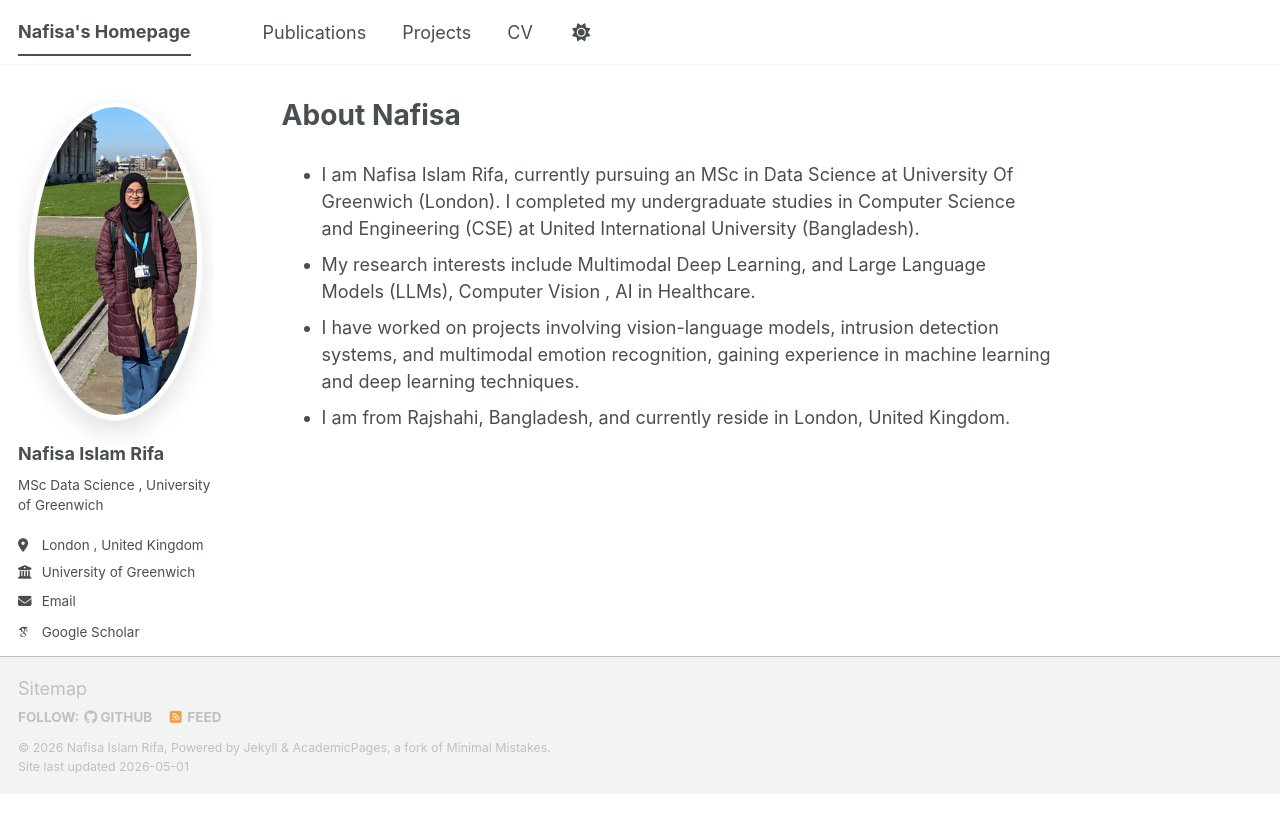
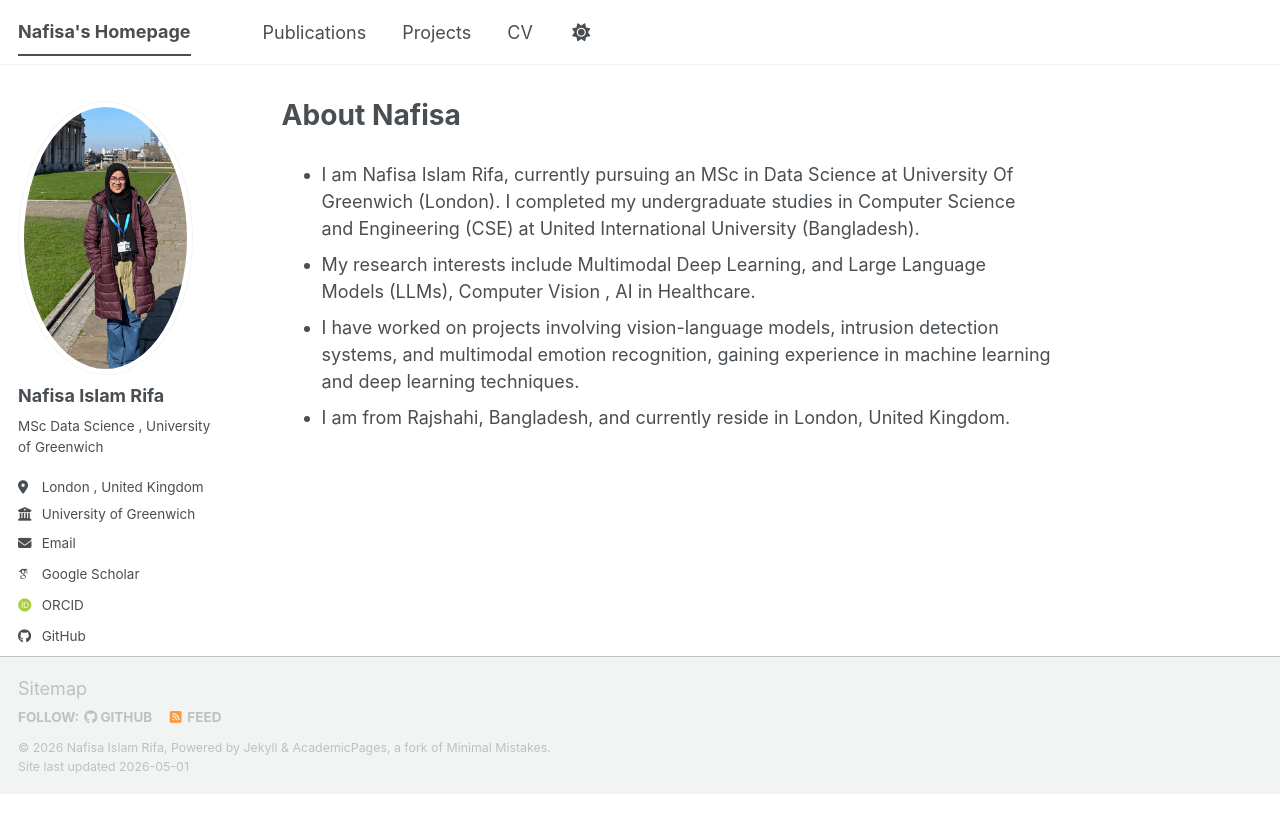
Before and after one commit to NafisaIslamRifa/NafisaIslamRifa.github.io, a Jekyll site: the page built from _pages/about.md, in a window 1280 px wide. Shown: the top 833 px of the page. Built offline with Jekyll 4.4.1, drawn with Linux system fonts in a browser that asks for light colours; some web fonts are replaced; a script bundle is joined from its source files by our own code; library files that are not in the unit come from our copies.

Commit message:
Delete author avatar and profile image styles
Removed styles for author avatar and profile image.

```diff
--- a/assets/css/main.scss
+++ b/assets/css/main.scss
@@ -41,25 +41,3 @@
     "vendor/font-awesome/solid",
     "vendor/font-awesome/brands"
 ;
-.author__avatar {
-  text-align: center;
-  margin-bottom: 22px;
-}
-
-.profile-img {
-  width: 240px;
-  height: 320px;
-  object-fit: cover;
-  object-position: 33% top;
-  border-radius: 14px;
-  border: 2px solid #ececec;
-  box-shadow: 0 10px 24px rgba(0,0,0,0.12);
-  display: block;
-  margin: 0 auto;
-  transition: all 0.3s ease;
-}
-
-.profile-img:hover {
-  transform: translateY(-3px);
-  box-shadow: 0 14px 30px rgba(0,0,0,0.16);
-}
```
